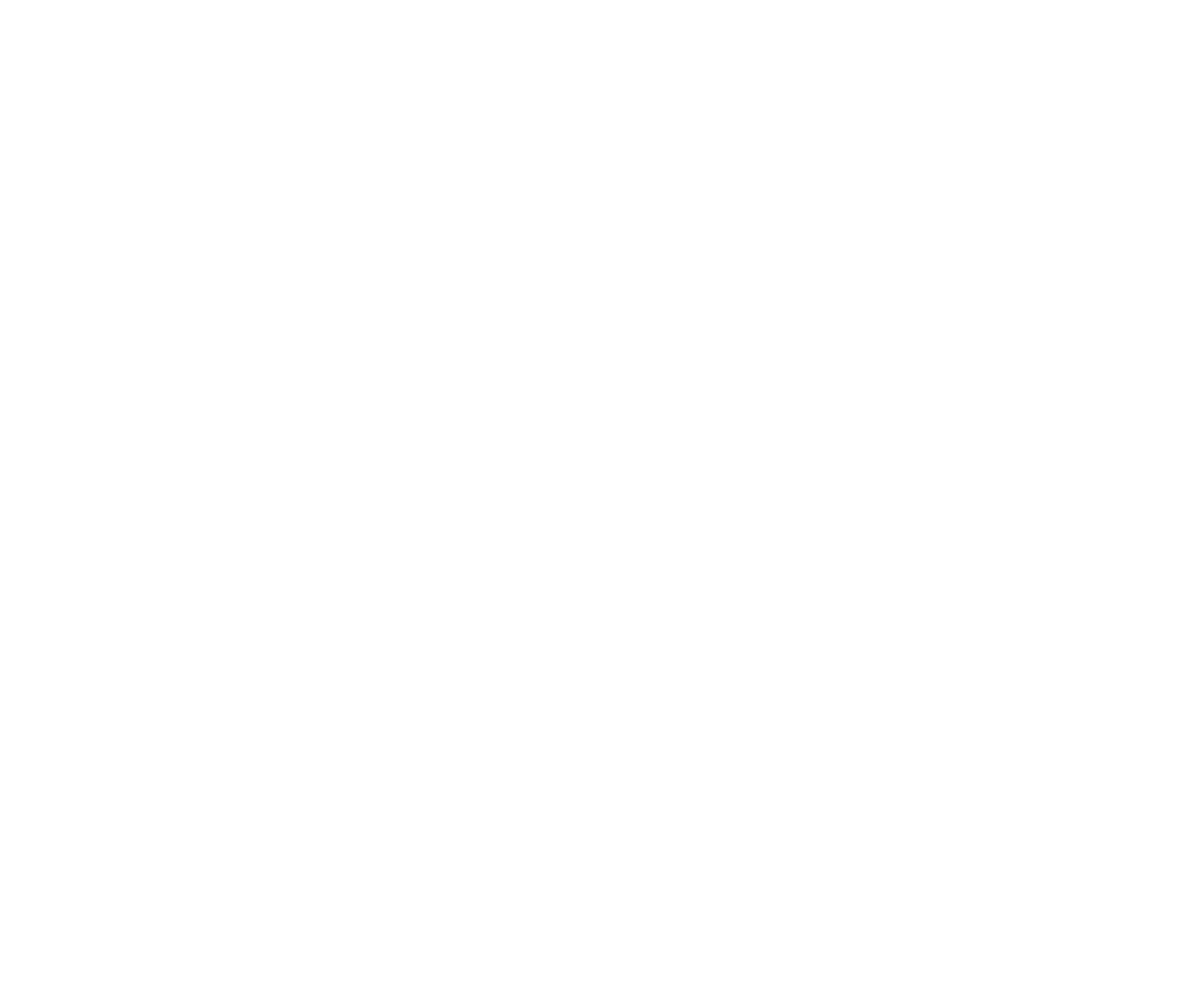
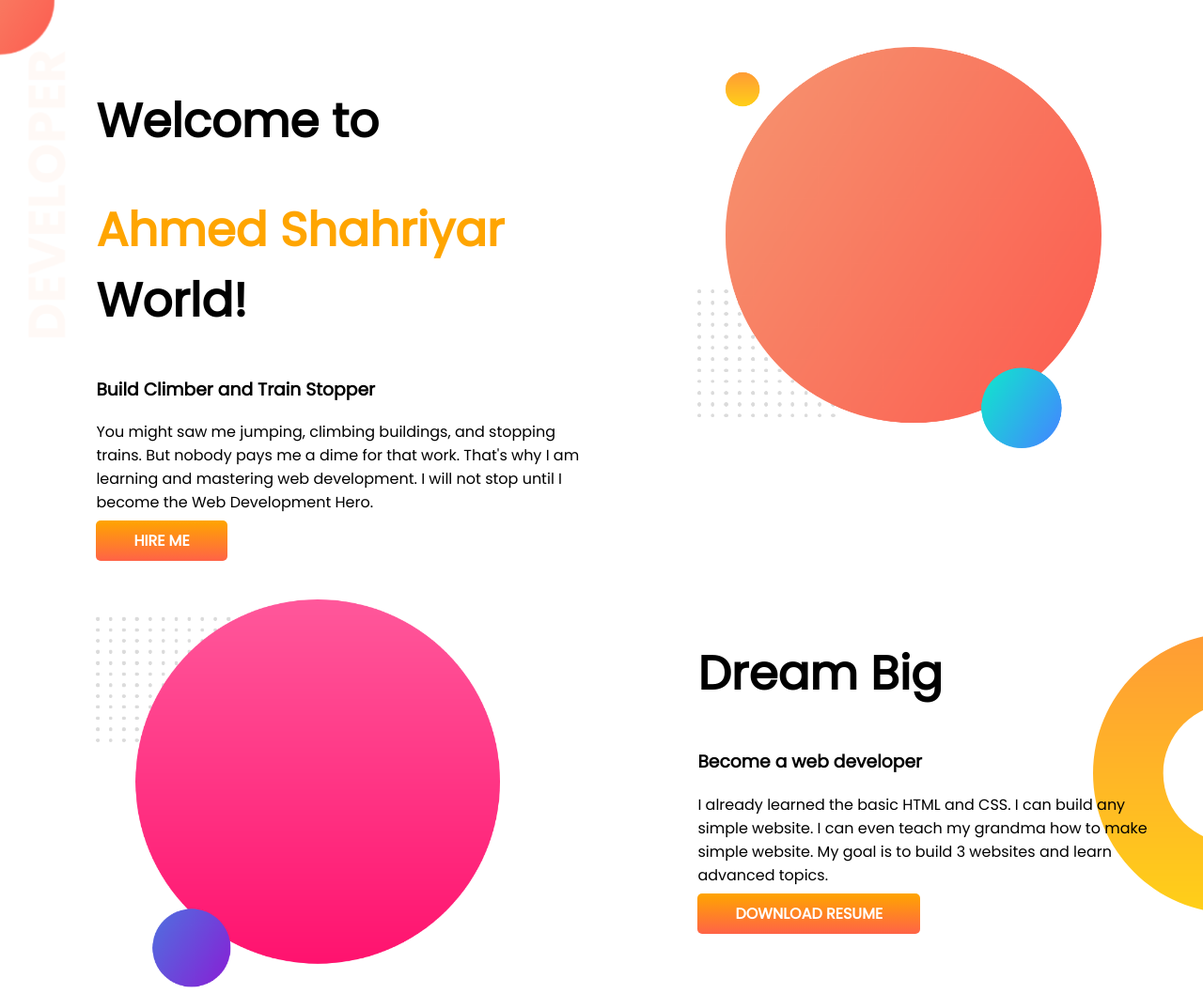
Before and after one commit to E-Shahriar/developers-portfolio-b6-mile1-mo4, a plain HTML site: page index.html in a window 1280 px wide. Shown: the whole page at 94% size. Before the commit the page ends 800 px from the top, so only its background shows below. Drawn offline with Linux system fonts and the light colour scheme.

Commit message:
dream aria added

```diff
--- a/index.html
+++ b/index.html
@@ -1,13 +1,53 @@
 <!DOCTYPE html>
 <html lang="en">
+
 <head>
     <meta charset="UTF-8">
     <meta http-equiv="X-UA-Compatible" content="IE=edge">
     <meta name="viewport" content="width=device-width, initial-scale=1.0">
     <title>Portfolio</title>
+    <link rel="preconnect" href="https://fonts.googleapis.com">
+    <link rel="preconnect" href="https://fonts.gstatic.com" crossorigin>
+    <link href="https://fonts.googleapis.com/css2?family=Poppins&display=swap" rel="stylesheet">
     <link rel="stylesheet" href="style.css">
 </head>
+
 <body>
 
+    <section class="top-banner">
+        <div class="half-width">
+            <h1>Welcome to</h1>
+            <h1><span class="orange-color">Ahmed Shahriyar</span> World!</h1>
+            <h3>Build Climber and Train Stopper</h3>
+            <p>You might saw me jumping, climbing buildings, and stopping trains. But nobody pays me a dime for that work.
+                That's why I am learning and mastering web development. I will not stop until I become the Web Development
+                Hero.</p>
+            <a class="button" href="">HIRE ME</a>
+        </div>
+
+        <div class="half-width">
+            <img src="images/my-bg.png" alt="picture">
+        </div>
+    </section>
+
+    <section class="middle-banner">
+        <div class="half-width">
+            <img src="images/my-bg2.png" alt="picture">
+        </div>
+
+        <div class="half-width">
+            <h1>Dream Big</h1>
+            <h3>Become a web developer</h3>
+            <p class="m-r">
+                I already learned the basic HTML and CSS. I can build any simple website. I can even teach my grandma how to make simple website. My goal is to build 3 websites and learn advanced topics.
+            </p>
+            <a class="button" href="">DOWNLOAD RESUME</a>
+        </div>
+    </section>
+
+
+
+
 </body>
+
 </html>
--- a/style.css
+++ b/style.css
@@ -0,0 +1,41 @@
+body {
+    font-family: 'Poppins', sans-serif;
+    margin: 0;
+}
+h1 {
+    font-size: 50px;
+}
+.orange-color {
+    color: orange;
+}
+section {
+    display: flex;
+}
+.half-width {
+    width: 50%;
+    padding-left: 8%;
+    margin-top: 50px;
+}
+.half-width img {
+    width: 80%;
+}
+.button {
+    text-decoration: none;
+    background-image: linear-gradient(orange, tomato);
+    padding: 10px 40px;
+    color: white;
+    font-weight: 700;
+    border-radius: 5px;
+}
+.top-banner {
+    background-image: url(images/top-banner.png);
+    background-repeat: no-repeat;
+}
+.m-r {
+    width: 90%;
+}
+.middle-banner {
+    background-image: url(images/dream-bg.png);
+    background-repeat: no-repeat;
+    background-position: right;
+}
```
Also changed, not shown: images/dream-bg.png (added), images/exp-bg.png (added), images/jhankar.png (added), images/jhankar2.png (added), images/my-bg.png (added), images/my-bg2.png (added), images/top-banner.png (added), 7 other files.
